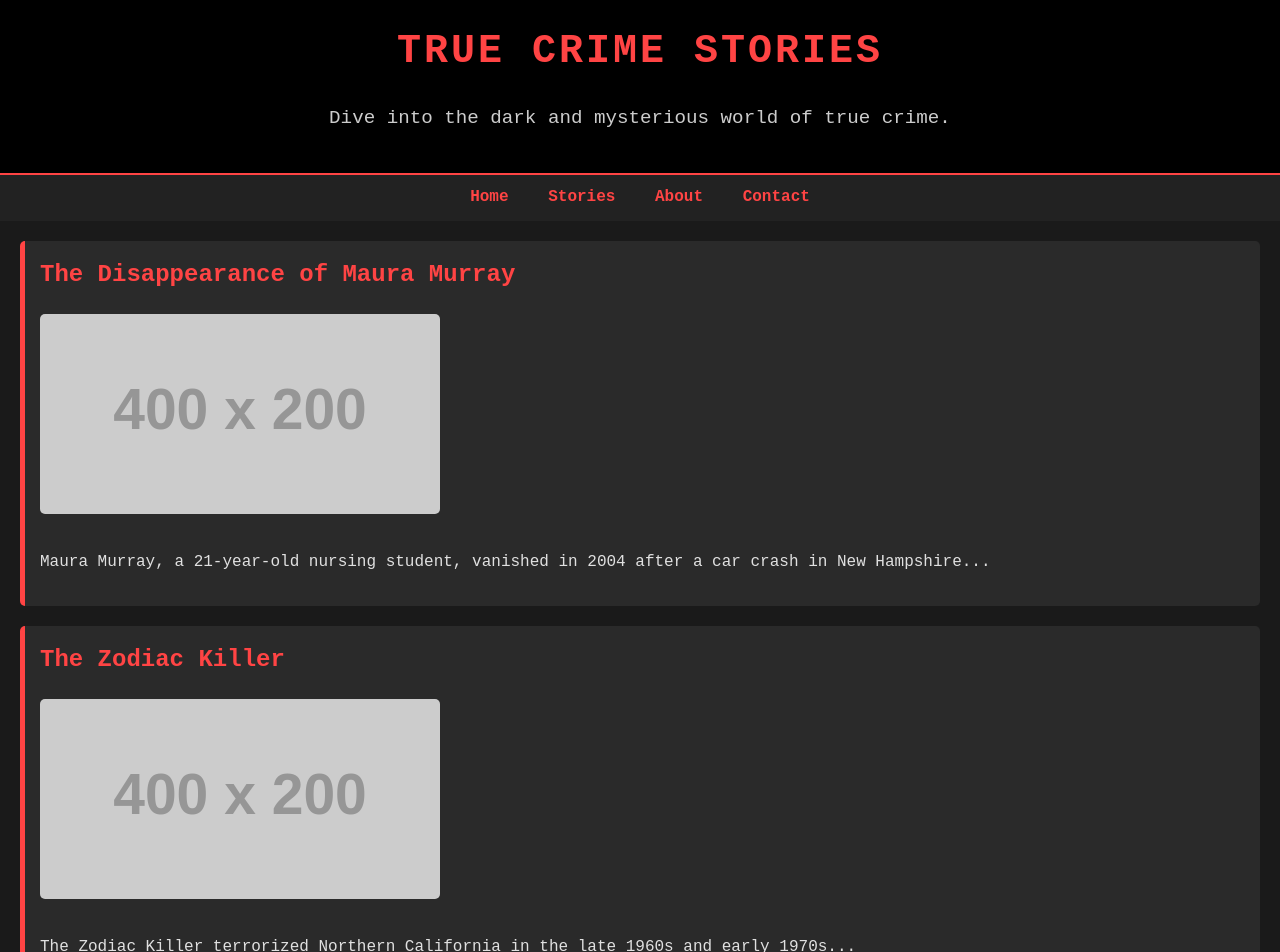
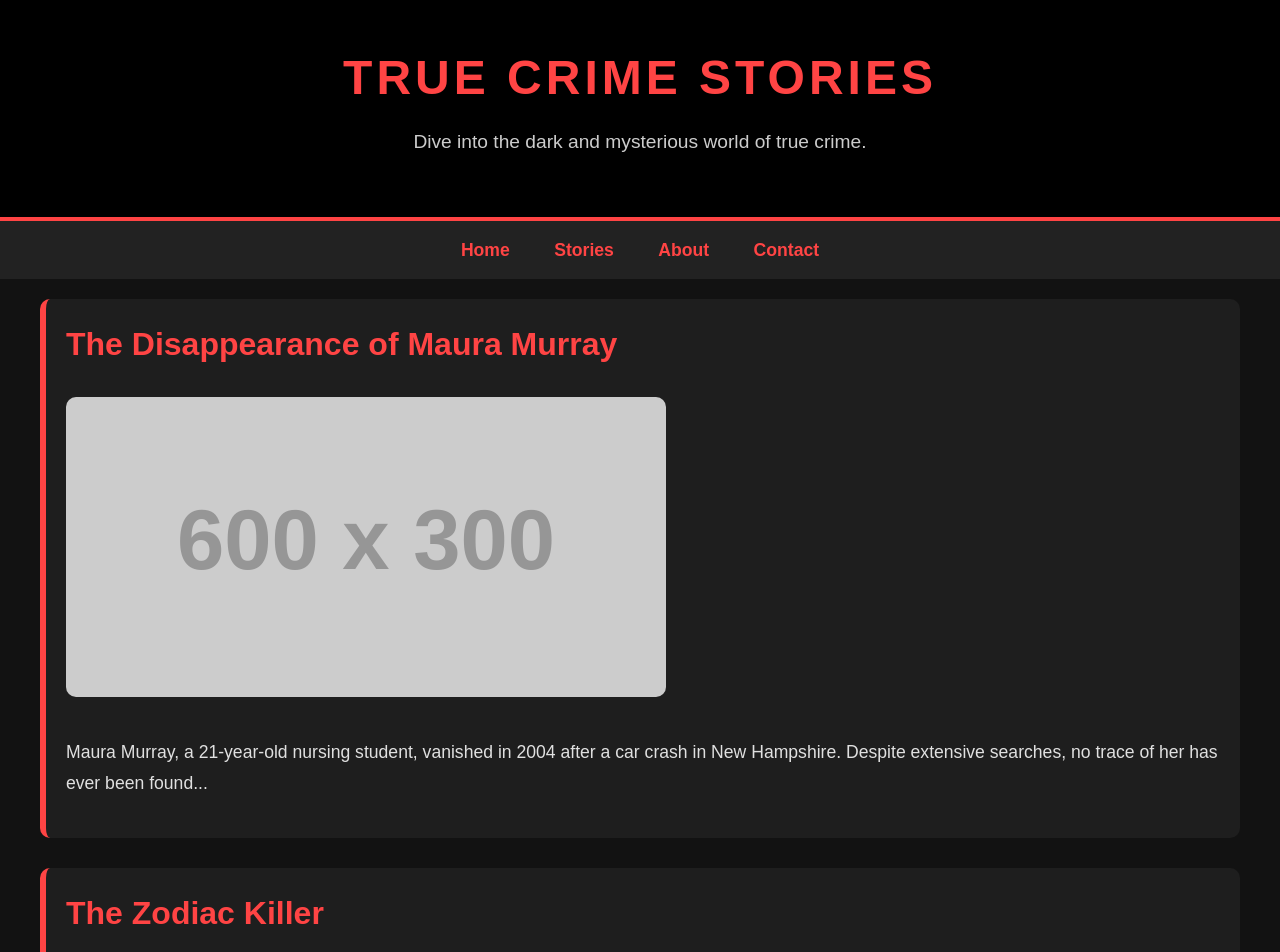
Before and after one commit to Ghost-360aubrey/True-Crime, a plain HTML site: page index.html in a window 1280 px wide. Shown: the top 952 px of the page. Drawn offline with Linux system fonts and the light colour scheme; placeholder pictures from the web are drawn by us.

Commit message:
Update index.html

```diff
--- a/index.html
+++ b/index.html
@@ -9,82 +9,109 @@
   <style>
     /* General Styles */
     body {
-      font-family: 'Courier New', Courier, monospace;
-      background-color: #1a1a1a;
+      font-family: 'Arial', sans-serif;
+      background-color: #121212;
       color: #e0e0e0;
       margin: 0;
       padding: 0;
       line-height: 1.6;
     }
 
+    a {
+      color: #ff4444;
+      text-decoration: none;
+    }
+
+    a:hover {
+      text-decoration: underline;
+    }
+
     /* Header Styles */
     header {
       background-color: #000;
-      padding: 20px;
+      padding: 40px 20px;
       text-align: center;
-      border-bottom: 2px solid #ff4444;
+      border-bottom: 4px solid #ff4444;
     }
 
     header h1 {
-      font-size: 2.5rem;
+      font-size: 3rem;
       margin: 0;
       color: #ff4444;
       text-transform: uppercase;
-      letter-spacing: 3px;
+      letter-spacing: 4px;
+      font-weight: bold;
     }
 
     header p {
       font-size: 1.2rem;
       color: #ccc;
+      margin-top: 10px;
     }
 
     /* Navigation Styles */
     nav {
       background-color: #222;
-      padding: 10px;
+      padding: 15px;
       text-align: center;
+      position: sticky;
+      top: 0;
+      z-index: 1000;
     }
 
     nav a {
       color: #ff4444;
       text-decoration: none;
-      margin: 0 15px;
+      margin: 0 20px;
       font-weight: bold;
+      font-size: 1.1rem;
+      transition: color 0.3s ease;
     }
 
     nav a:hover {
-      text-decoration: underline;
+      color: #cc0000;
     }
 
     /* Main Content Styles */
     main {
       padding: 20px;
+      max-width: 1200px;
+      margin: 0 auto;
     }
 
     .story {
-      background-color: #2a2a2a;
-      padding: 15px;
-      margin-bottom: 20px;
-      border-radius: 5px;
-      border-left: 5px solid #ff4444;
+      background-color: #1e1e1e;
+      padding: 20px;
+      margin-bottom: 30px;
+      border-radius: 10px;
+      border-left: 6px solid #ff4444;
+      transition: transform 0.3s ease, box-shadow 0.3s ease;
       cursor: pointer;
+    }
+
+    .story:hover {
+      transform: translateY(-5px);
+      box-shadow: 0 10px 20px rgba(0, 0, 0, 0.5);
     }
 
     .story h2 {
       color: #ff4444;
       margin-top: 0;
+      font-size: 2rem;
     }
 
     .story img {
       width: 100%;
-      max-width: 400px;
+      max-width: 600px;
       height: auto;
-      border-radius: 5px;
-      margin-bottom: 10px;
+      border-radius: 10px;
+      margin-bottom: 15px;
     }
 
     .story p {
       color: #e0e0e0;
+      font-size: 1.1rem;
+      line-height: 1.8;
     }
 
     /* Footer Styles */
@@ -92,13 +119,14 @@
       background-color: #000;
       color: #ccc;
       text-align: center;
-      padding: 10px;
-      border-top: 2px solid #ff4444;
-      margin-top: 20px;
+      padding: 20px;
+      border-top: 4px solid #ff4444;
+      margin-top: 40px;
     }
 
     footer p {
       margin: 0;
+      font-size: 1rem;
     }
 
     /* Modal Styles */
@@ -108,20 +136,24 @@
       top: 50%;
       left: 50%;
       transform: translate(-50%, -50%);
-      background-color: #2a2a2a;
-      padding: 20px;
-      border: 2px solid #ff4444;
+      background-color: #1e1e1e;
+      padding: 30px;
+      border: 4px solid #ff4444;
       z-index: 1000;
-      width: 80%;
-      max-width: 600px;
+      width: 90%;
+      max-width: 800px;
+      border-radius: 10px;
     }
 
     .modal h2 {
       color: #ff4444;
+      margin-top: 0;
     }
 
     .modal p {
       color: #e0e0e0;
+      font-size: 1.1rem;
+      line-height: 1.8;
     }
 
     .modal button {
@@ -130,6 +162,9 @@
       border: none;
       padding: 10px 20px;
       cursor: pointer;
+      font-size: 1rem;
+      border-radius: 5px;
+      transition: background-color 0.3s ease;
     }
 
     .modal button:hover {
@@ -141,12 +176,23 @@
       header h1 {
         font-size: 2rem;
       }
+
       nav a {
         display: block;
         margin: 10px 0;
       }
+
+      .story h2 {
+        font-size: 1.5rem;
+      }
+
+      .story p {
+        font-size: 1rem;
+      }
+
       .modal {
-        width: 90%;
+        width: 95%;
+        padding: 20px;
       }
     }
   </style>
@@ -165,22 +211,22 @@
   </nav>
 
   <main id="home">
-    <div class="story" data-title="The Disappearance of Maura Murray" data-content="Maura Murray, a 21-year-old nursing student, vanished in 2004 after a car crash in New Hampshire. Despite extensive searches, no trace of her has ever been found. Theories range from foul play to her starting a new life.">
+    <div class="story" data-title="The Disappearance of Maura Murray" data-content="Maura Murray, a 21-year-old nursing student, vanished in 2004 after a car crash in New Hampshire. Despite extensive searches, no trace of her has ever been found. Theories range from foul play to her starting a new life. Her case remains one of the most baffling disappearances in modern history.">
       <h2>The Disappearance of Maura Murray</h2>
-      <img src="https://via.placeholder.com/400x200" alt="Maura Murray">
-      <p>Maura Murray, a 21-year-old nursing student, vanished in 2004 after a car crash in New Hampshire...</p>
+      <img src="https://via.placeholder.com/600x300" alt="Maura Murray">
+      <p>Maura Murray, a 21-year-old nursing student, vanished in 2004 after a car crash in New Hampshire. Despite extensive searches, no trace of her has ever been found...</p>
     </div>
 
-    <div class="story" data-title="The Zodiac Killer" data-content="The Zodiac Killer terrorized Northern California in the late 1960s and early 1970s. Known for sending cryptic letters to the press, the killer's identity remains one of the greatest unsolved mysteries in American crime history.">
+    <div class="story" data-title="The Zodiac Killer" data-content="The Zodiac Killer terrorized Northern California in the late 1960s and early 1970s. Known for sending cryptic letters to the press, the killer's identity remains one of the greatest unsolved mysteries in American crime history. The Zodiac claimed to have killed 37 victims, but only 7 have been confirmed.">
       <h2>The Zodiac Killer</h2>
-      <img src="https://via.placeholder.com/400x200" alt="Zodiac Killer">
-      <p>The Zodiac Killer terrorized Northern California in the late 1960s and early 1970s...</p>
+      <img src="https://via.placeholder.com/600x300" alt="Zodiac Killer">
+      <p>The Zodiac Killer terrorized Northern California in the late 1960s and early 1970s. Known for sending cryptic letters to the press, the killer's identity remains unknown...</p>
     </div>
 
-    <div class="story" data-title="The Black Dahlia Murder" data-content="In 1947, Elizabeth Short, nicknamed 'The Black Dahlia,' was found brutally murdered in Los Angeles. Her case remains one of the most infamous unsolved murders in U.S. history.">
+    <div class="story" data-title="The Black Dahlia Murder" data-content="In 1947, Elizabeth Short, nicknamed 'The Black Dahlia,' was found brutally murdered in Los Angeles. Her body was severed in half and posed in a grotesque manner. Despite one of the largest investigations in LAPD history, her killer was never found. The case remains one of the most infamous unsolved murders in U.S. history.">
       <h2>The Black Dahlia Murder</h2>
-      <img src="https://via.placeholder.com/400x200" alt="Black Dahlia">
-      <p>In 1947, Elizabeth Short, nicknamed 'The Black Dahlia,' was found brutally murdered in Los Angeles...</p>
+      <img src="https://via.placeholder.com/600x300" alt="Black Dahlia">
+      <p>In 1947, Elizabeth Short, nicknamed 'The Black Dahlia,' was found brutally murdered in Los Angeles. Her case remains one of the most infamous unsolved murders in U.S. history...</p>
     </div>
   </main>
 
```
